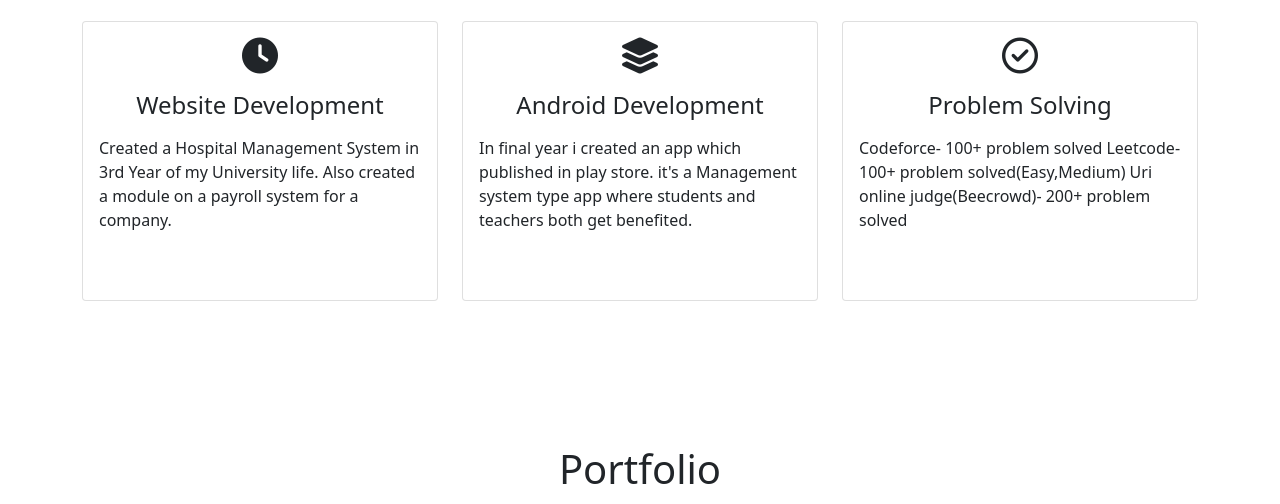
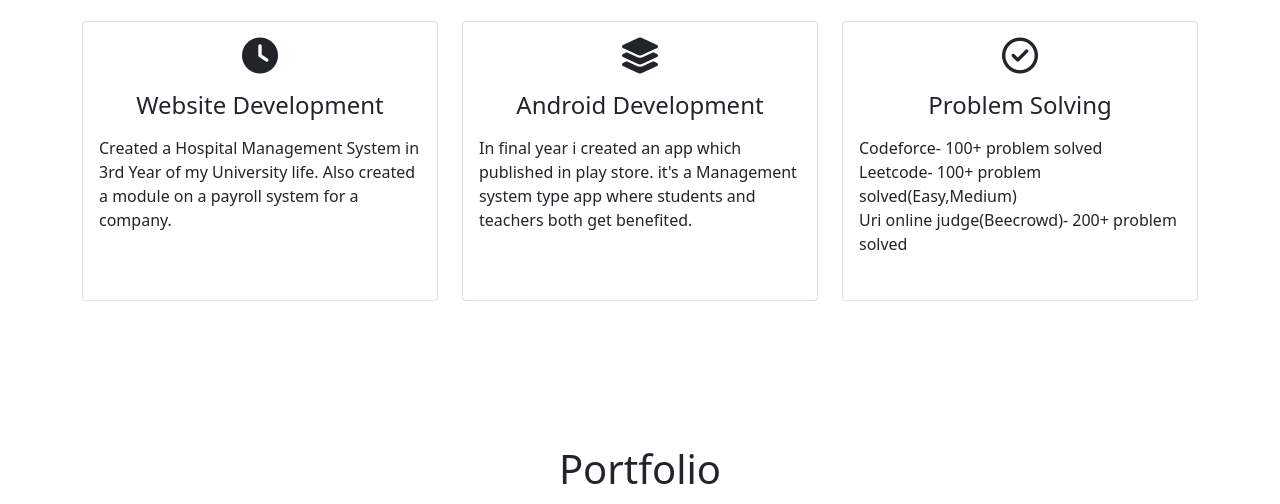
Before and after one commit to ArifAhmed120829/ArifAhmed120829.github.io, a plain HTML site: page index.html in a window 1280 px wide. Shown: the part 1680-2184 px from the top of the page. Drawn offline with nearby package versions, Linux system fonts and the light colour scheme.

Commit message:
updated
sept 10th

```diff
--- a/index.html
+++ b/index.html
@@ -132,9 +132,9 @@
                       <i class='far servicesIcon fa-check-circle'></i>
                       <h4 class="card-title mt-3">Problem Solving</h4>
                       <p class="card-text mt-3">
-                        Codeforce- 100+ problem solved
-                        Leetcode- 100+ problem solved(Easy,Medium)
-                        Uri online judge(Beecrowd)- 200+ problem solved
+                        <div>Codeforce- 100+ problem solved</div>
+                        <div> Leetcode- 100+ problem solved(Easy,Medium)</div>
+                        <div>Uri online judge(Beecrowd)- 200+ problem solved</div>
                       </p>
                   </div>
               </div>
```
